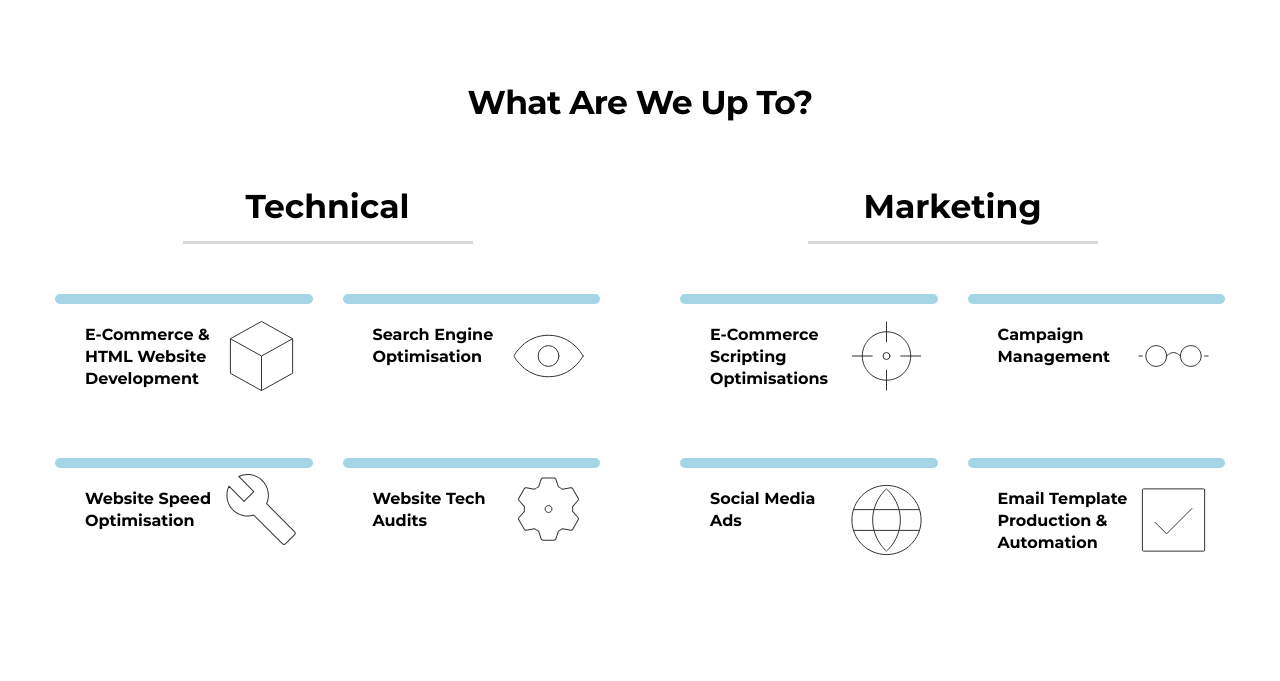
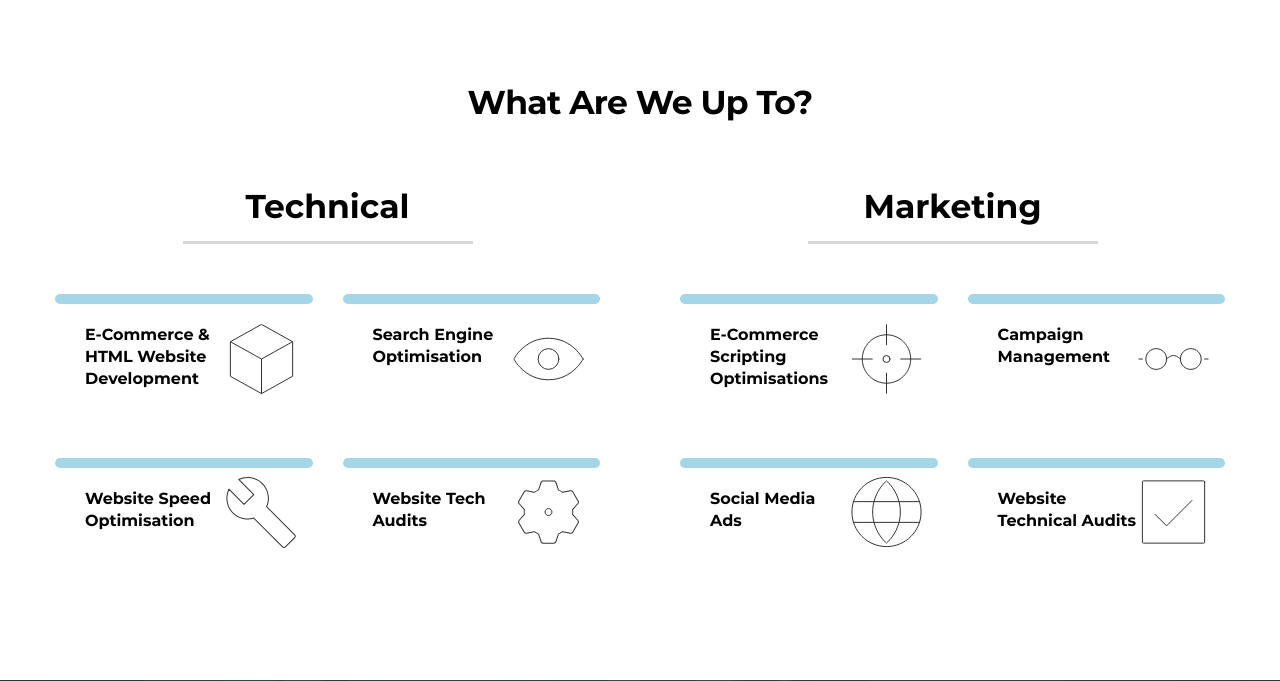
Before and after one commit to clouru/clouru-webpage, a PHP site: page / in a window 1280 px wide. Shown: the part 1958-2639 px from the top of the page. Run offline with PHP 8.4, Linux system fonts and the light colour scheme.

Commit message:
update service item css

```diff
--- a/assets/css/style.css
+++ b/assets/css/style.css
@@ -2137,14 +2137,14 @@
   margin-bottom: 10px;
   width: 100%;
   color: #000000;
-  max-width: calc(100% - 65px);
+  max-width: calc(100% - 57px);
   z-index: 1;
 }
 .digital-outsourcing-agency .services-main .service-box .icon {
   position: absolute;
   right: 10px;
   top: 50%;
-  transform: translateY(-50%);
+  transform: translateY(calc(-50% + 3px));
   z-index: 1;
 }
 .digital-outsourcing-agency .services-main .service-box::after {
--- a/index.html
+++ b/index.html
@@ -250,7 +250,7 @@
                   </div>
                   <div class="item">
                     <div href="javascript:void(0)" class="service-box">
-                      <h2 class="box-title">Email Template Production & Automation</h2>
+                      <h2 class="box-title">Website Technical Audits</h2>
                       <div class="icon">
                         <svg width="83" height="83" viewBox="0 0 83 83" fill="none" xmlns="http://www.w3.org/2000/svg"><rect x="72.625" y="10.375" width="62.25" height="62.25" rx="1" transform="rotate(90 72.625 10.375)" stroke="#333333" stroke-linecap="round" stroke-linejoin="round"/><path d="M23.0557 43.8056L34.5834 55.3334L59.9445 29.9723" stroke="#333333" stroke-linecap="round"/></svg>
                       </div>
```
